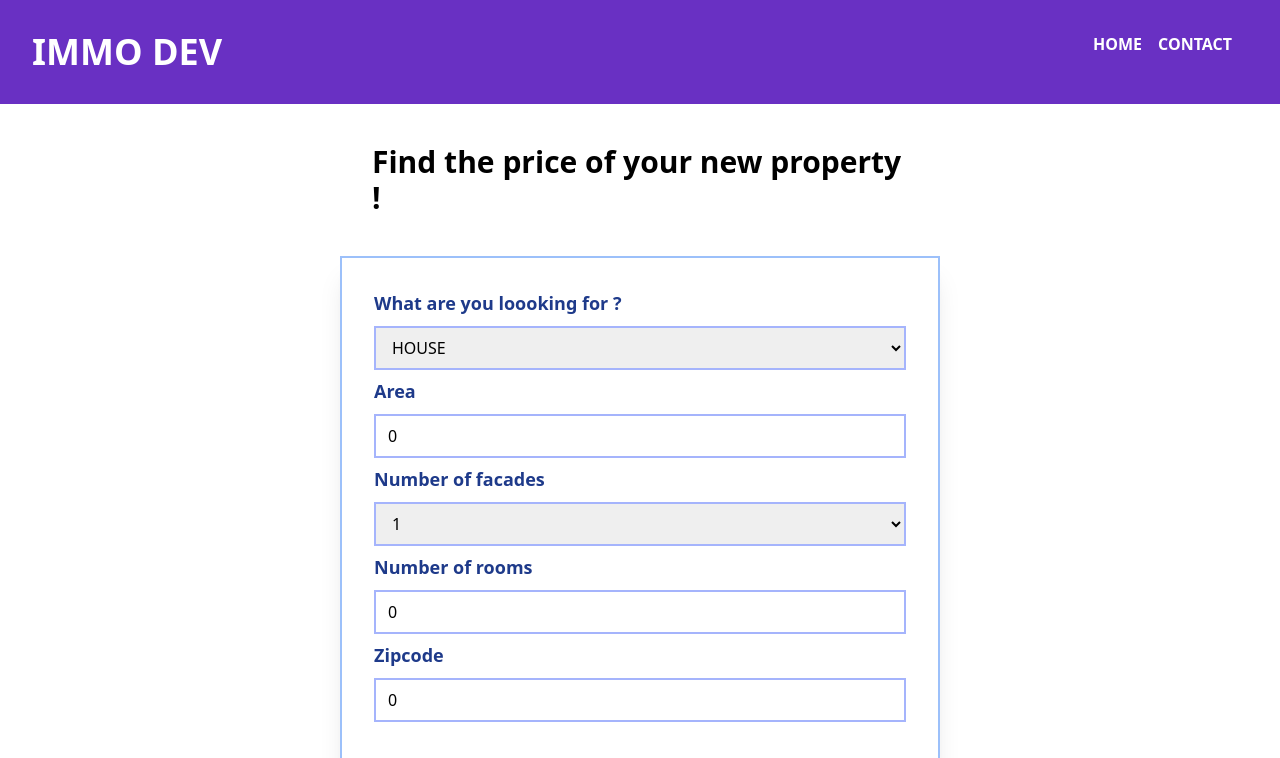
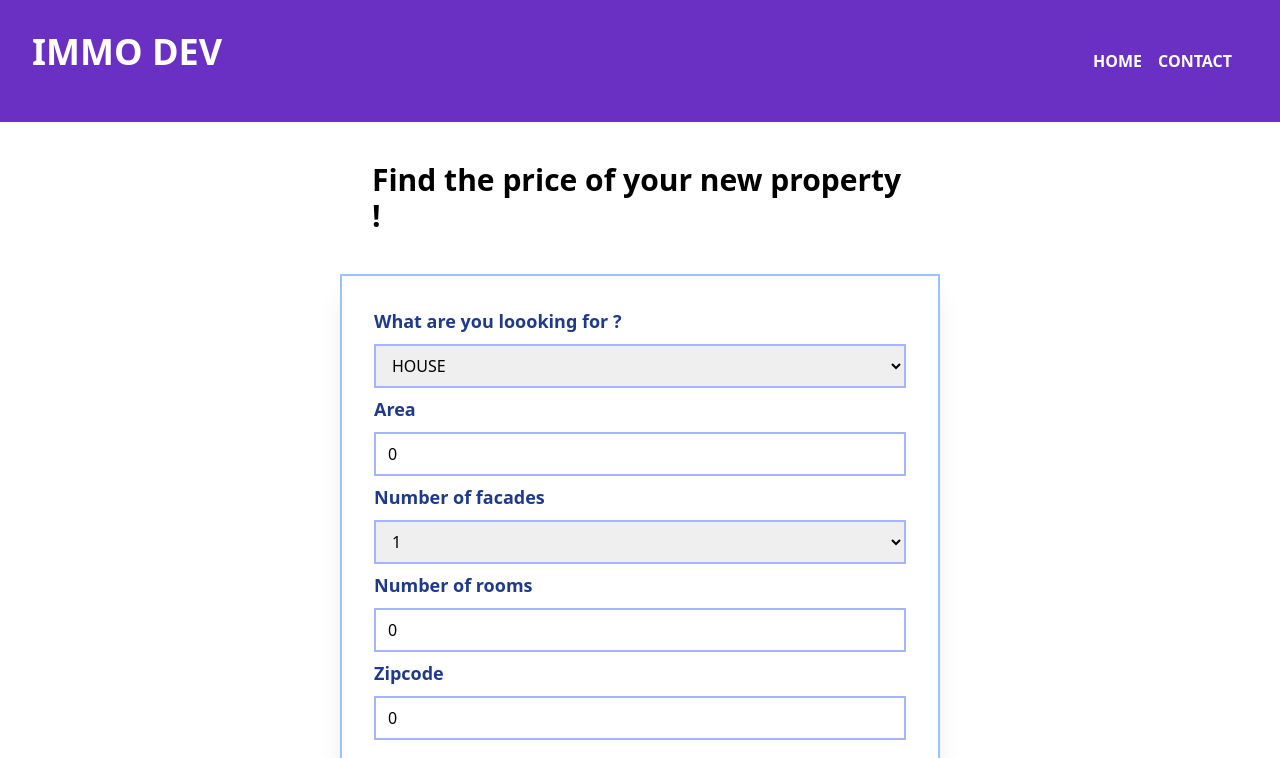
Before and after one commit to jfvandermousen/immo-DEV, a React (Create React App) app: page / in a window 1280 px wide. Shown: the top 758 px of the page. Built offline with nearby package versions, Linux system fonts and the light colour scheme.

Commit message:
Center header

```diff
--- a/src/index.css
+++ b/src/index.css
@@ -45,11 +45,14 @@ label {
   max-width: 600px;
   font-weight: 700;
 }
-
+.logo {
+  padding-bottom: 0.5em;
+}
 
   header {
     display: flex;
     justify-content: space-between;
+    align-items: center;
     padding: 2em 2em;
     background-color: #6930c3;
     color: white;
```
